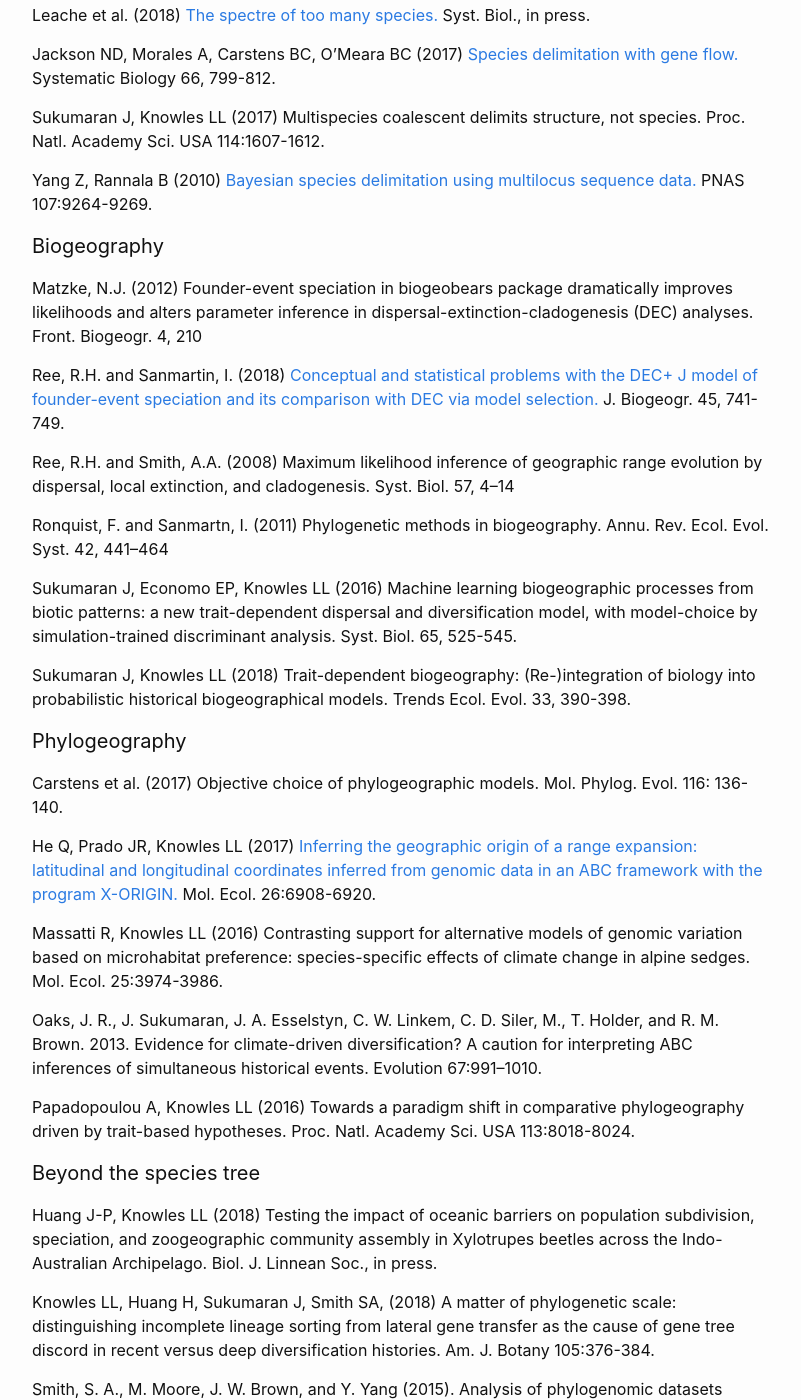
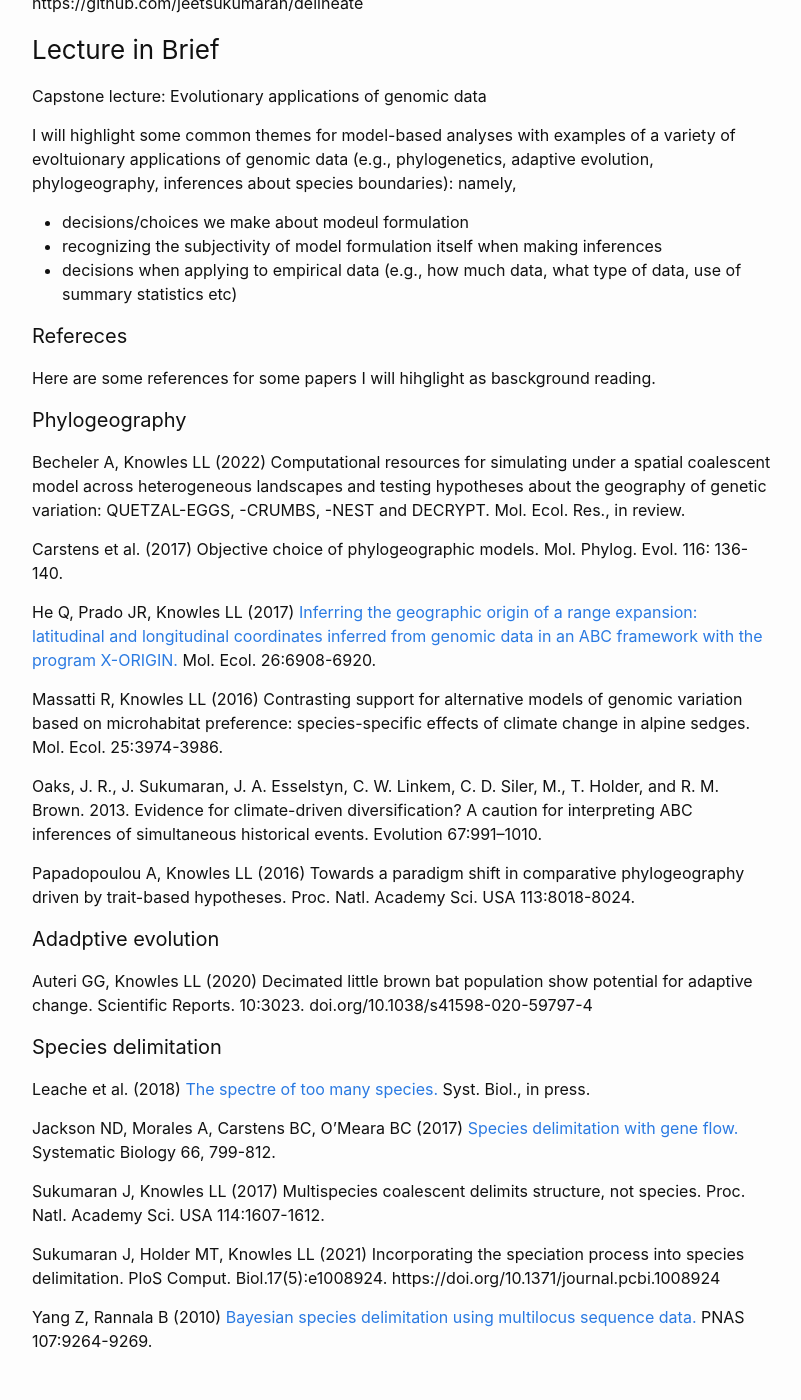
Before and after one commit to molevolworkshop/molevolworkshop.github.io, a Jekyll site: the page built from faculty/knowles/knowles.md, in a window 1280 px wide and 1400 px high, scrolled down 587 px. Shown: the whole window, without its empty margins (238-1039 px from the left). Built offline with Jekyll 4.4.1, drawn with Linux system fonts in a browser that asks for light colours; some of the changed text lies outside the part shown.

Commit message:
Update knowles.md

```diff
--- a/faculty/knowles/knowles.md
+++ b/faculty/knowles/knowles.md
@@ -15,40 +15,35 @@
 {% comment %}
 ### Lecture Materials
 
-Lacey did not make her presentation available due to concerns about unpublished material.
+Lecture slides 2022
 {% endcomment %}
 
 ### Demo and Tutorials
+No in class demos, but if your are interested in spatial coalescent simulations and iDDC modeling check out:
+https://becheler.github.io/quetzal-CRUMBS/index.html
+and https://becheler.github.io/who-am-i/
 
-### References
+This includes a test for the robustness of the MSC
 
-Transformative potential of model-based analyses: examples from species delimitation, biogeography, phylogeography, and beyond the species tree
+software for incorporating a speciation process into species delimitation, check out DELINEATE
+https://github.com/jeetsukumaran/delineate
 
-#### Species delimitation
+### Lecture in Brief
 
-Leache et al. (2018) [The spectre of too many species.](https://doi.org/10.1093/sysbio/syy051) Syst. Biol., in press.
+Capstone lecture: Evolutionary applications of genomic data
 
-Jackson ND, Morales A, Carstens BC, O'Meara BC (2017) [Species delimitation with gene flow.](http://doi.org/10.1093/sysbio/syw117) Systematic Biology 66, 799-812.
+I will highlight some common themes for model-based analyses with examples of a variety of evoltuionary applications of genomic data (e.g., phylogenetics, adaptive evolution, phylogeography, inferences about species boundaries): namely,
 
-Sukumaran J, Knowles LL (2017) Multispecies coalescent delimits structure, not species. Proc. Natl. Academy Sci. USA 114:1607-1612.
+- decisions/choices we make about modeul formulation
+- recognizing the subjectivity of model formulation itself when making inferences
+- decisions when applying to empirical data (e.g., how much data, what type of data, use of summary statistics etc)
 
-Yang Z, Rannala B (2010) [Bayesian species delimitation using multilocus sequence data.](https://doi.org/10.1073/pnas.0913022107) PNAS 107:9264-9269.
-
-#### Biogeography
-
-Matzke, N.J. (2012) Founder-event speciation in biogeobears package dramatically improves likelihoods and alters parameter inference in dispersal-extinction-cladogenesis (DEC) analyses. Front. Biogeogr. 4, 210
-
-Ree, R.H. and Sanmartin, I. (2018) [Conceptual and statistical problems with the DEC+ J model of founder-event speciation and its comparison with DEC via model selection.](http://dx.doi.org/10.1111/jbi.13173) J. Biogeogr. 45, 741-749.
-
-Ree, R.H. and Smith, A.A. (2008) Maximum likelihood inference of geographic range evolution by dispersal, local extinction, and cladogenesis. Syst. Biol. 57, 4–14
-
-Ronquist, F. and Sanmartn, I. (2011) Phylogenetic methods in biogeography. Annu. Rev. Ecol. Evol. Syst. 42, 441–464
-
-Sukumaran J, Economo EP, Knowles LL (2016) Machine learning biogeographic processes from biotic patterns: a new trait-dependent dispersal and diversification model, with model-choice by simulation-trained discriminant analysis. Syst. Biol. 65, 525-545.
-
-Sukumaran J, Knowles LL (2018) Trait-dependent biogeography: (Re-)integration of biology into probabilistic historical biogeographical models. Trends Ecol. Evol. 33, 390-398.
+#### Refereces
+Here are some references for some papers I will hihglight as basckground reading.
 
 #### Phylogeography
+
+Becheler A, Knowles LL (2022) Computational resources for simulating under a spatial coalescent model across heterogeneous landscapes and testing hypotheses about the geography of genetic variation: QUETZAL-EGGS, -CRUMBS, -NEST and DECRYPT. Mol. Ecol. Res., in review.
 
 Carstens et al. (2017) Objective choice of phylogeographic models. Mol. Phylog. Evol. 116: 136-140.
 
@@ -60,10 +55,18 @@
 
 Papadopoulou A, Knowles LL (2016) Towards a paradigm shift in comparative phylogeography driven by trait-based hypotheses. Proc. Natl. Academy Sci. USA 113:8018-8024.
 
-#### Beyond the species tree
+#### Adadptive evolution
 
-Huang J-P, Knowles LL (2018) Testing the impact of oceanic barriers on population subdivision, speciation, and zoogeographic community assembly in Xylotrupes beetles across the Indo-Australian Archipelago. Biol. J. Linnean Soc., in press.
+Auteri GG, Knowles LL (2020) Decimated little brown bat population show potential for adaptive change. Scientific Reports. 10:3023. doi.org/10.1038/s41598-020-59797-4
 
-Knowles LL, Huang H, Sukumaran J, Smith SA, (2018) A matter of phylogenetic scale: distinguishing incomplete lineage sorting from lateral gene transfer as the cause of gene tree discord in recent versus deep diversification histories. Am. J. Botany 105:376-384.
+#### Species delimitation
 
-Smith, S. A., M. Moore, J. W. Brown, and Y. Yang (2015). Analysis of phylogenomic datasets reveals conflict, concordance, and gene duplications with examples from animals and plants. BMC Evolutionary Biology 15:150
+Leache et al. (2018) [The spectre of too many species.](https://doi.org/10.1093/sysbio/syy051) Syst. Biol., in press.
+
+Jackson ND, Morales A, Carstens BC, O'Meara BC (2017) [Species delimitation with gene flow.](http://doi.org/10.1093/sysbio/syw117) Systematic Biology 66, 799-812.
+
+Sukumaran J, Knowles LL (2017) Multispecies coalescent delimits structure, not species. Proc. Natl. Academy Sci. USA 114:1607-1612.
+
+Sukumaran J, Holder MT, Knowles LL (2021) Incorporating the speciation process into species delimitation. PloS Comput. Biol.17(5):e1008924. https://doi.org/10.1371/journal.pcbi.1008924
+
+Yang Z, Rannala B (2010) [Bayesian species delimitation using multilocus sequence data.](https://doi.org/10.1073/pnas.0913022107) PNAS 107:9264-9269.
```
